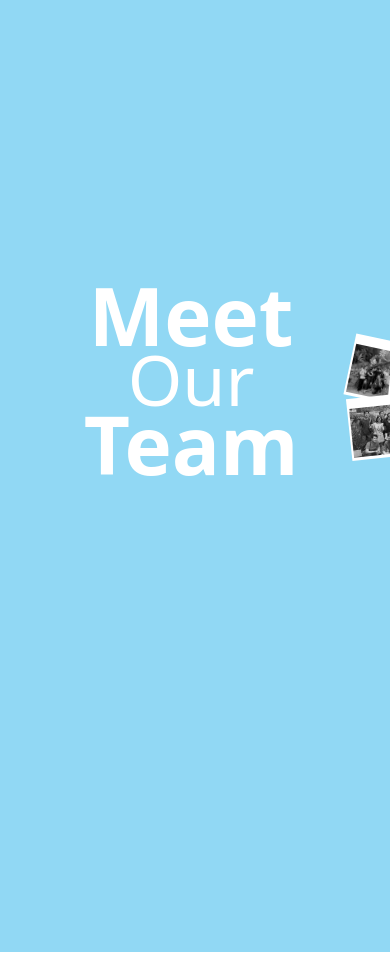
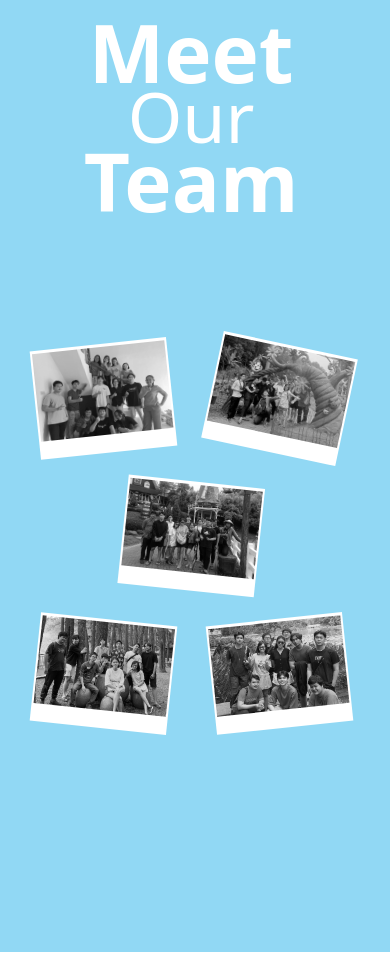
Before and after one commit to sshivahh/edutopia, a SvelteKit app: page / in a window 390 px wide. Shown: the part 1060-2017 px from the top of the page. Built offline with nearby package versions, Linux system fonts and the light colour scheme.

Commit message:
meet our team section responsive
bikin section meet our team responsive, ganti ukuran polaroid biar responsive

```diff
--- a/src/routes/+page.svelte
+++ b/src/routes/+page.svelte
@@ -32,14 +32,14 @@
     <div class="relative h-48 m-0 p-0">
         <img src={blueLayer1} alt="" class="w-full absolute bottom-[-5px]">
     </div>
-    <section class="bg-MainBlue h-[800px] flex justify-center items-center pl-[3vw] pr-[5vw] pt-[10vw] xl:pt-0 lg:gap-16">
-        <div class="w-[500px] h-fit text-center p-32 flex flex-col">
+    <section class="bg-MainBlue h-[800px] flex flex-wrap lg:flex-nowrap justify-center items-center pl-[3vw] pr-[5vw] lg:pt-[10vw] xl:pt-0 lg:gap-16">
+        <div class="w-[500px] h-fit text-center lg:p-32 flex flex-col">
             <h2 class="text-[80px] text-white font-bold -mb-12">Meet</h2>
             <h2 class="text-[70px] text-white -mb-12">Our</h2>
             <h2 class="text-[80px] text-white font-bold">Team</h2>
         </div>
-        <div class="relative w-[800px] mt-[10vw] xl:mt-0 h-[30vw] z-10">
-            <Polaroid polaroidImg={crew1} extraClass="absolute top-0 left-0 -rotate-6 saturate-0 hover:scale-[1.3] hover:rotate-0 hover:z-[100] hover:saturate-100 transition-all duration-300" />
+        <div class="relative w-[80vw] lg:w-[800px] mt-[10vw] xl:mt-0  h-96 lg:h-[30vw] z-1">
+            <Polaroid polaroidImg={crew1} extraClass="absolute top-0 left-0 -rotate-6  saturate-0 hover:scale-[1.3] hover:rotate-0 hover:z-[100] hover:saturate-100 transition-all duration-300" />
             <Polaroid polaroidImg={crew2} extraClass="absolute top-0 right-0 rotate-12 saturate-0 hover:scale-[1.3] hover:rotate-0 hover:z-[100] hover:saturate-100 transition-all duration-300 transition-all duration-300"/>
             <Polaroid polaroidImg={crew3} extraClass="absolute top-1/2 left-1/2 saturate-0 -translate-x-1/2 -translate-y-1/2 rotate-6 hover:scale-[1.3] hover:rotate-0 hover:z-[100] hover:saturate-100 transition-all duration-300 transition-all duration-300"/>
             <Polaroid polaroidImg={crew4} extraClass="absolute bottom-0 left-0 saturate-0 rotate-6 hover:scale-[1.3] hover:rotate-0 hover:z-[100] hover:saturate-100 transition-all duration-300 transition-all duration-300"/>
--- a/src/routes/components/Polaroid.svelte
+++ b/src/routes/components/Polaroid.svelte
@@ -3,8 +3,8 @@
     export let extraClass;
 </script>
 
-<div class="bg-white w-[20vw] aspect-[5/4] pt-[10px] {extraClass}" id="pol">
-    <img class="w-[19vw] aspect-[3/2] mx-auto"  src={polaroidImg} alt=""/>
+<div class="bg-white w-[35vw] lg:w-[20vw] aspect-[5/4] pt-[0.7vw] {extraClass}" id="pol">
+    <img class="w-[34vw] lg:w-[19vw] aspect-[3/2] mx-auto"  src={polaroidImg} alt=""/>
 </div>
 
 <style>
```
